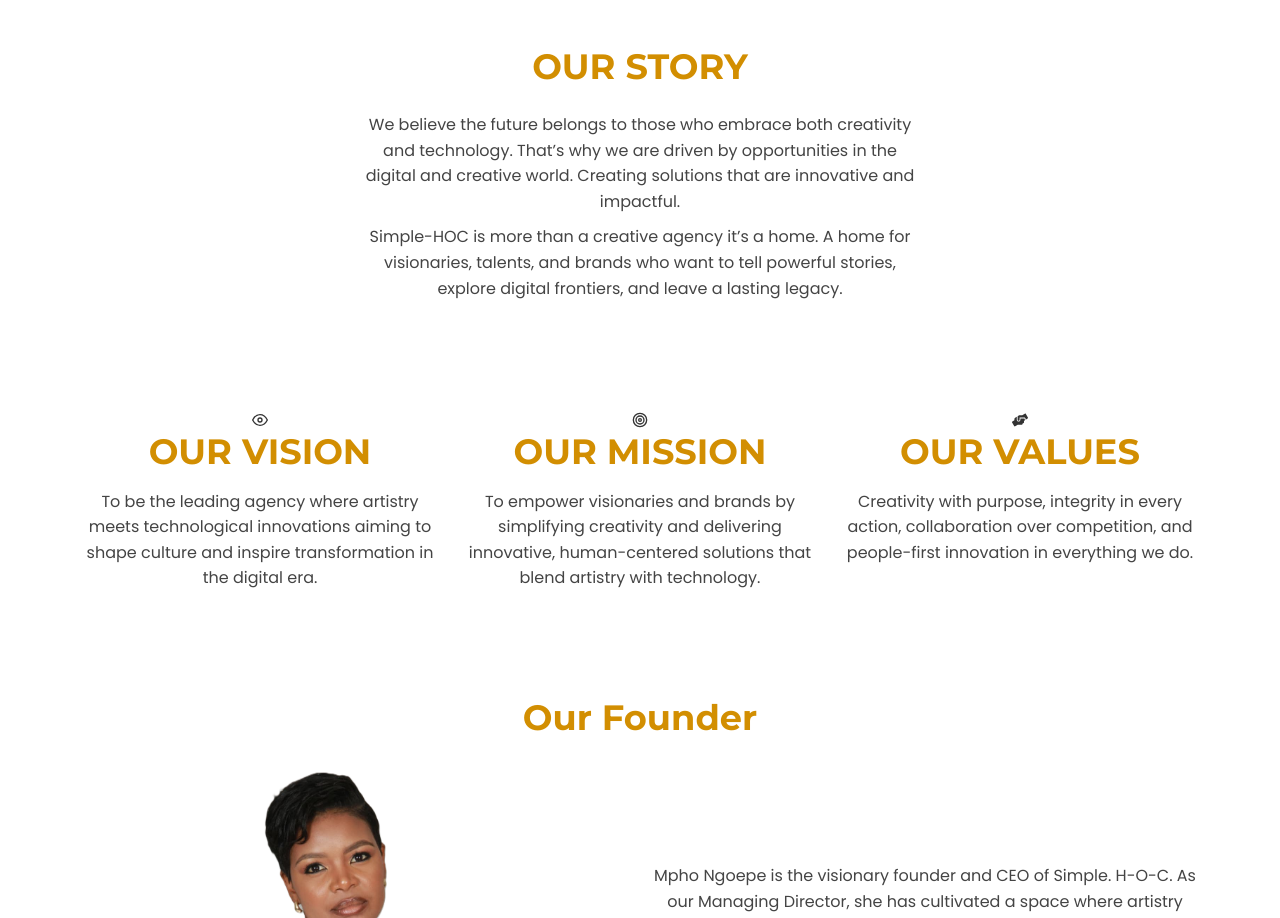
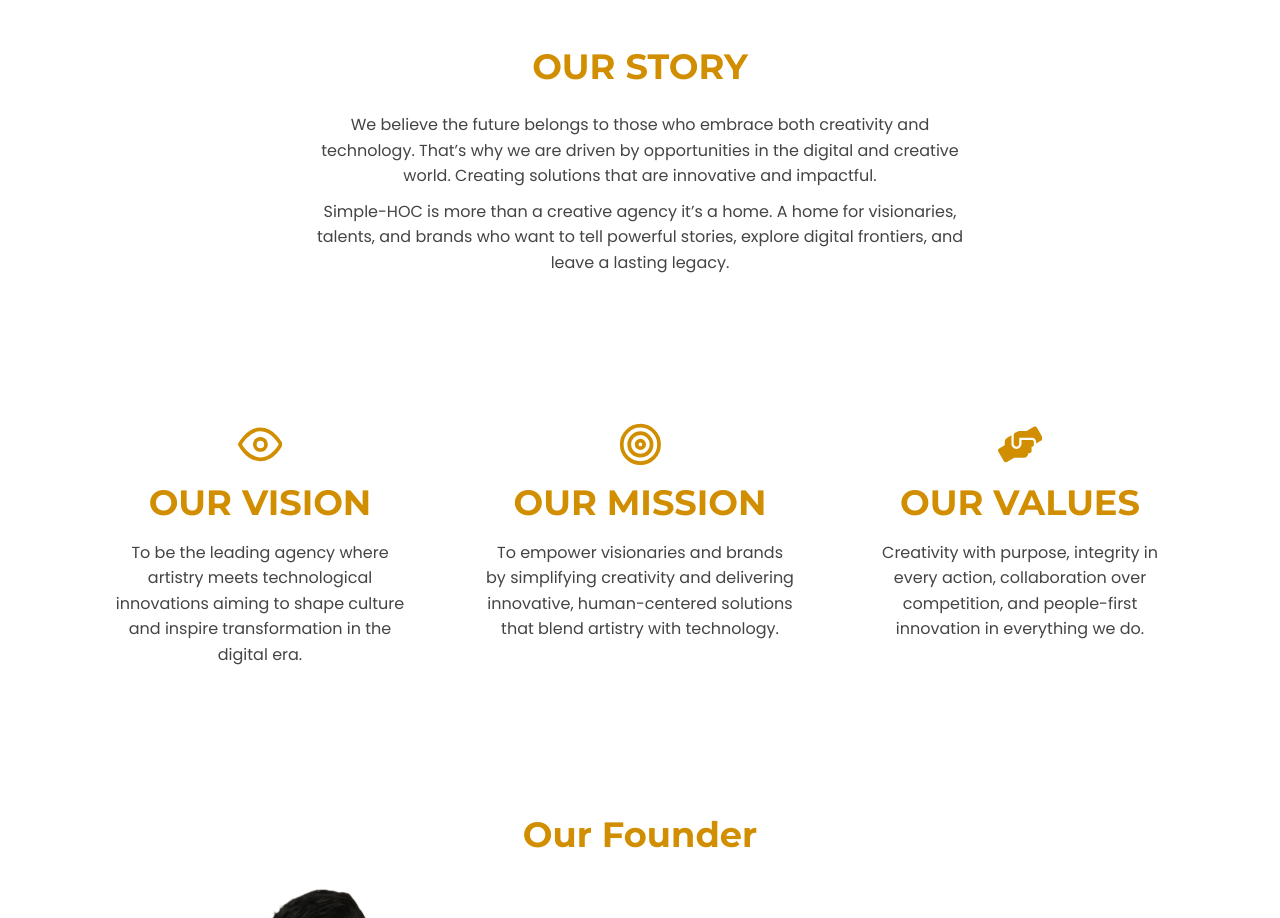
Before and after one commit to SIMPLE-H-O-C/Simple-hoc, a React (Vite) app in the folder simple-hoc/: page / in a window 1280 px wide. Shown: the part 905-1823 px from the top of the page. Built offline with nearby package versions, Linux system fonts and the light colour scheme.

Commit message:
feat(about): updated story text wrapper and layout for vision mission and values

```diff
--- a/simple-hoc/src/styles/AboutUs.css
+++ b/simple-hoc/src/styles/AboutUs.css
@@ -39,11 +39,12 @@
   text-align: center;
 }
 
-.story-text-wrapper,
-.founder-text-wrapper {
-  max-width: 560px;
+.story-text-wrapper {
+  max-width: 650px;
   margin: 0 auto;
+  text-align: center;
 }
+
 
 /* Images with gold glow on hover */
 .section-img {
@@ -149,6 +150,41 @@
   color: #fff;
 }
 
+/* Vision, Mission, Values layout */
+.vmv-block {
+  padding: 2.5rem 1.5rem;
+  border-radius: 14px;
+  transition: all 0.35s ease;
+  cursor: pointer;
+}
+
+.vmv-block:hover {
+  background-color: #d28e01;
+  color: #fff;
+}
+
+.vmv-block:hover .section-title,
+.vmv-block:hover .section-text,
+.vmv-block:hover .vmv-icon {
+  color: #fff;
+}
+
+/* Icons */
+.vmv-icon {
+  font-size: 2.8rem;
+  color: #d28e01;
+  margin-bottom: 1rem;
+  transition: color 0.35s ease;
+}
+
+/* Remove divider lines completely */
+.vision-section,
+.mission-section {
+  border: none !important;
+  padding: 0 !important;
+}
+
+
 /* Team Section */
 .team-section {
   background-color: #fff;
```
